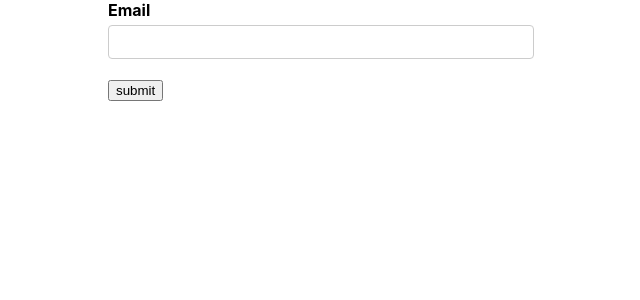
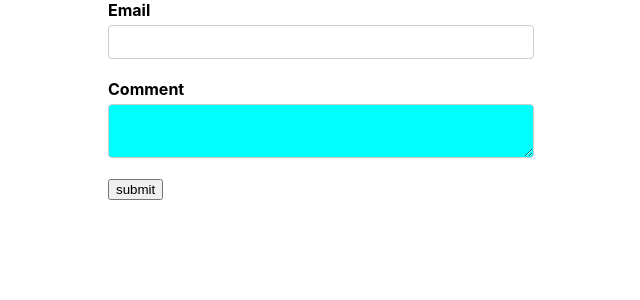
Before and after one commit to MohammadPj/formik-samples, a React (Create React App) app: page / in a window 1280 px wide. Shown: the top 300 px of the page, without its empty margins (319-959 px from the left). Built offline with nearby package versions, Linux system fonts and the light colour scheme.

Commit message:
34- TextArea

```diff
--- a/src/components/FormikContainer.js
+++ b/src/components/FormikContainer.js
@@ -6,13 +6,18 @@ import FormikControl from "./FormikControl";
 const FormikContainer = () => {
   const initialValues = {
     email: "",
+    comment: "",
   };
+
   const validationSchema = Yup.object({
     email: Yup.string().required("Required !"),
+    comment: Yup.string().required("Required !"),
   });
+
   const onSubmit = (values) => {
     console.log("form data", values);
   };
+
   return (
     <Formik
       initialValues={initialValues}
@@ -27,6 +32,12 @@ const FormikContainer = () => {
             label={"Email"}
             name={"email"}
           />
+          <FormikControl
+            control={"textarea"}
+            name={"comment"}
+            label={"Comment"}
+            style={{background: "aqua"}}
+          />
           <button type={"submit"}>submit</button>
         </Form>
       )}
--- a/src/components/FormikControl.js
+++ b/src/components/FormikControl.js
@@ -1,10 +1,11 @@
 import React from 'react';
-import Input from "./Input";
+import Input from "./formik-controls/Input";
+import TextArea from "./formik-controls/TextArea";
 
 const FormikControl = ({control, ...rest}) => {
   switch (control) {
     case 'input': return <Input {...rest} />
-    case 'textarea':
+    case 'textarea': return <TextArea {...rest} />
     case 'select':
     case 'radio':
     case 'checkbox':
--- a/src/components/Input.js
+++ b/src/components/formik-controls/Input.js
@@ -1,6 +1,6 @@
 import React from 'react';
 import {Field, ErrorMessage} from 'formik'
-import TextError from "./TextError";
+import TextError from "../TextError";
 
 const Input = ({label, name, ...rest}) => {
   return (
--- /dev/null
+++ b/src/components/formik-controls/TextArea.js
@@ -0,0 +1,15 @@
+import React from 'react';
+import {Field, ErrorMessage} from 'formik'
+import TextError from "../TextError";
+
+const TextArea = ({label, name, ...rest}) => {
+  return (
+    <div className={"form-control"}>
+      <label htmlFor={name}>{label}</label>
+      <Field name={name} id={name} {...rest} as={"textarea"} />
+      <ErrorMessage name={name} component={TextError} />
+    </div>
+  );
+};
+
+export default TextArea;
```
